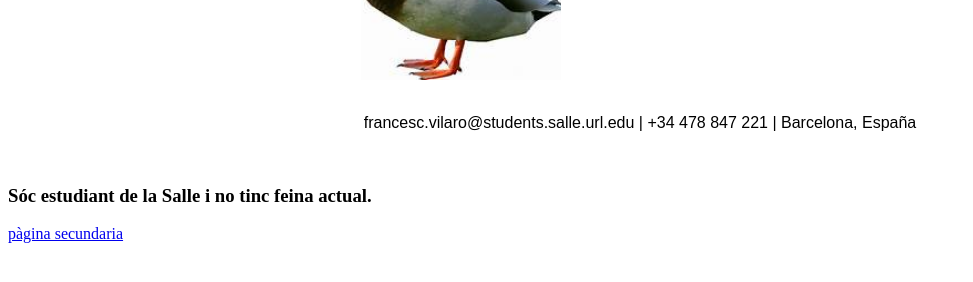
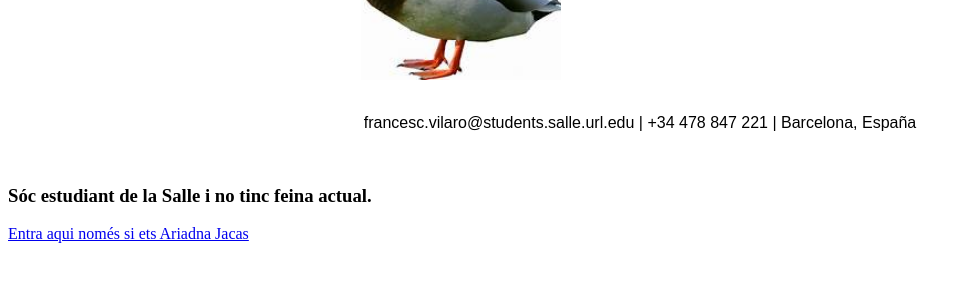
Before and after one commit to FrancescVilaro/WEB, a plain HTML site: page index.html in a window 1280 px wide. Shown: the part 160-442 px from the top of the page, without its empty margins (0-973 px from the left). Drawn offline with Linux system fonts and the light colour scheme.

Commit message:
Update index.html

```diff
--- a/index.html
+++ b/index.html
@@ -29,6 +29,6 @@
     <br />
     <h3>Sóc estudiant de la Salle i no tinc feina actual.</h3>
 
-    <a href="otro.html">pàgina secundaria</a>
+    <a href="otro.html">Entra aqui només si ets Ariadna Jacas</a>
   </body>
 </html>
```
